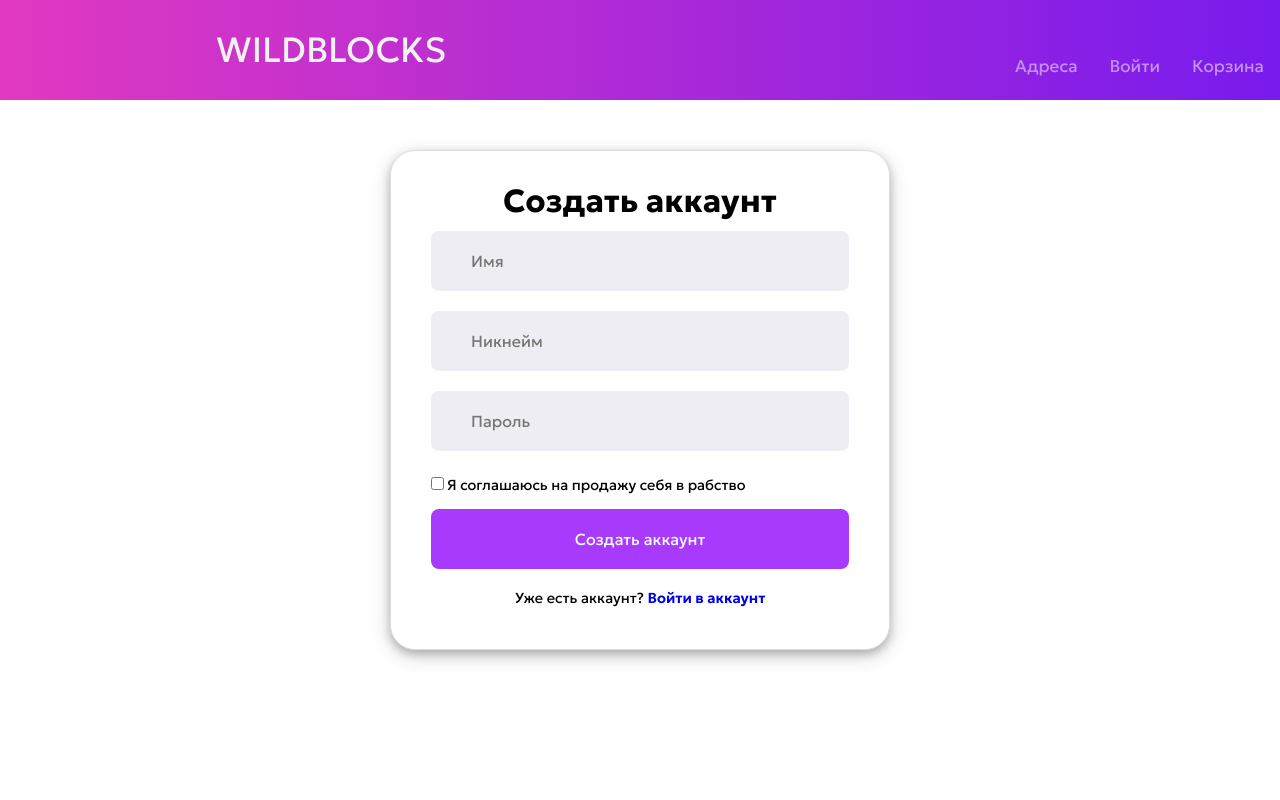
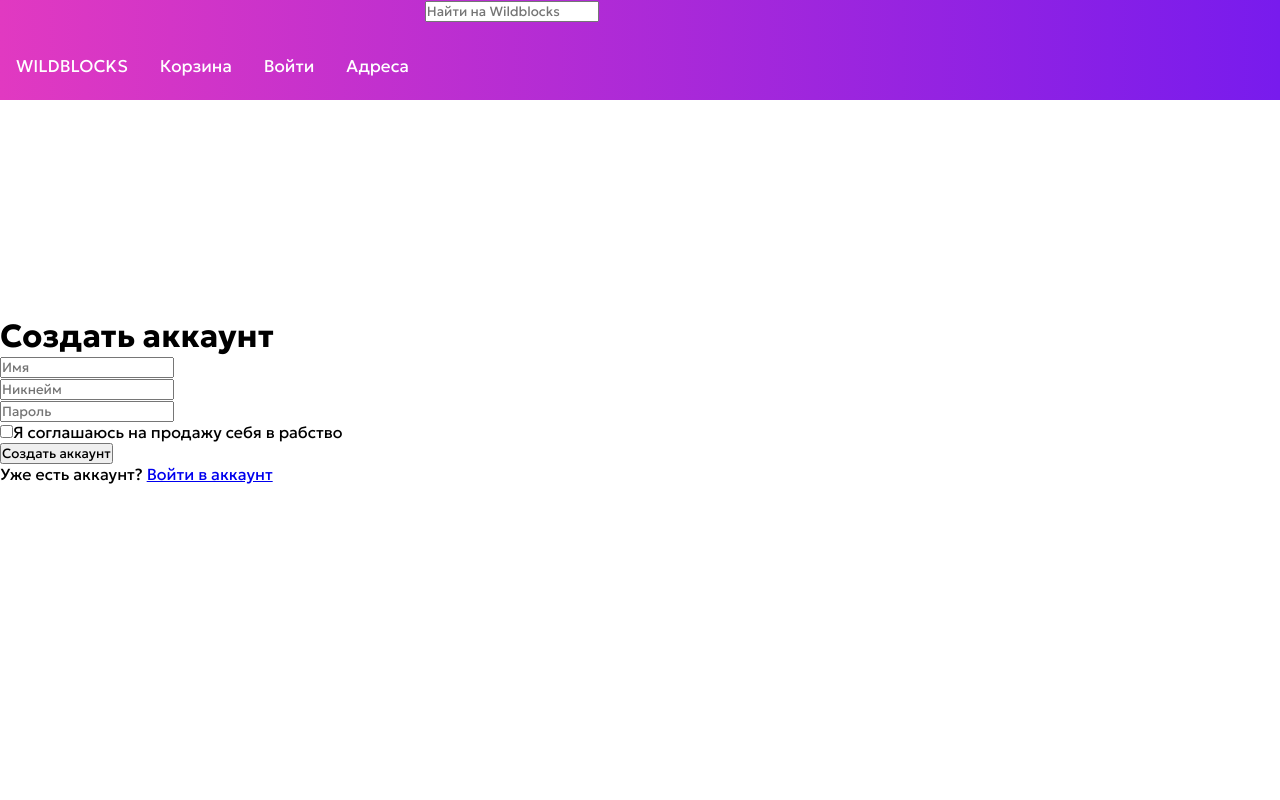
Before and after one commit to vitaliKreyn/vitaliKreyn.github.io, a PHP site: page /register.html in a window 1280 px wide. Run offline with PHP 8.4, Linux system fonts and the light colour scheme.

Commit message:
Update style.css

```diff
--- a/style.css
+++ b/style.css
@@ -10,17 +10,25 @@
 body {
   background-color: white;
   display: flex;
+  justify-content: left;
+  align-items: center;
+  min-height: 100vh;
+}
+body[name="adres"] {
+  background-color: white;
+  display: flex;
   justify-content: center;
   align-items: center;
+  text-align: left;
   min-height: 100vh;
 }
 
 .button {
   background-color: rgba(255, 255, 255, 1); /* Green */
   border: none;
-  color: black;
+  color: white;
   padding: 15px 32px;
-  text-align: center;
+  text-align: left;
   text-decoration: none;
   display: inline-block;
   font-size: 16px;
@@ -37,23 +45,8 @@ body {
 
 .button2:hover {
   box-shadow: 0 12px 16px 0 rgba(0,0,0,0.24),0 17px 50px 0 rgba(0,0,0,0.19);
-
 }
 
-input[placeholder="Найти на Wildblocks"] {
-  width: 800px;
-  box-sizing: border-box;
-  border: 0px solid #ccc;
-  border-radius: 8px;
-  font-size: 16px;
-  background-color: white;
-  background-position: 10px 10px;
-  background-repeat: no-repeat;
-  padding: 12px 20px 12px 40px;
-  position: relative;
-  top: 18px; left: 0px;
-  height: 60px;
-}
 
 header {
   list-style-type: none;
@@ -65,6 +58,7 @@ header {
   top: 0;
   width: 100%;
   height: 100px;
+  z-index: 999999;
 }
 
 /* Add a black background color to the top navigation */
@@ -76,18 +70,12 @@ header {
 
 /* Style the links inside the navigation bar */
 .topnav a {
-  float: right;
-  color: #c58ff6;
+  float: left;
+  color: white;
   text-align: center;
   padding: 55px 16px;
   text-decoration: none;
   font-size: 17px;
-}
-
-/* Change the color of links on hover */
-.topnav a:hover {
-  background-color: #a73afd;
-  color: white;
 }
 
 /* Add a color to the active/current link */
@@ -100,109 +88,16 @@ header {
 }
 .topnav a[href="index.html"] {
   float: left;
-  color: #f2f2f2;
-  padding: 28px 16px;
+  color: white;
+  text-align: center;
+  padding: 55px 16px;
   text-decoration: none;
-  font-size: 35px;
-  margin-left: 200px; margin-right: 100px;
+  font-size: 17px;
 }
 
-/* Add a color to the active/current link */
-.topnav a.active[href="index.html"] {
-  background-color: rgba(250, 143, 198, 0.8);
-  color: white;
+.div h3 {
+  color:white;
 }
-
-.wrapper {
-  width: 500px;
-  height: 500px;
-  background: white;
-  box-shadow: 0 4px 8px 0 rgba(0, 0, 0, 0.2), 0 6px 20px 0 rgba(0, 0, 0, 0.19);
-  border: 1px solid #ddd;
-  border-radius: 25px;
-  justify-content: center;
-  align-items: center;
-  padding: 30px 40px;
+.div[class="test"] {
+  text-align: left;
 }
-.wrapper h1 {
-  text-align: center;
-}
-
-input[id="nickname"] {
-
-  width: 100%;
-  border: 0px solid #ccc;
-  border-radius: 8px;
-  font-size: 16px;
-  background-color: #ededf3;
-  background-repeat: no-repeat;
-  position: relative;
-  height: 40px;
-  padding: 30px 40px;
-  margin: 10px 0;
-}
-input[id="password"] {
-
-  width: 100%;
-  border: 0px solid #ccc;
-  border-radius: 8px;
-  font-size: 16px;
-  background-color: #ededf3;
-  background-repeat: no-repeat;
-  position: relative;
-  height: 40px;
-  padding: 30px 40px;
-  margin: 10px 0;
-}
-input[id="name"] {
-
-  width: 100%;
-  border: 0px solid #ccc;
-  border-radius: 8px;
-  font-size: 16px;
-  background-color: #ededf3;
-  background-repeat: no-repeat;
-  position: relative;
-  height: 40px;
-  padding: 30px 40px;
-  margin: 10px 0;
-}
-.wrapper .btn {
-  width: 100%;
-  height: 60px;
-  border-radius: 8px;
-  font-size: 16px;
-  background: #a73afd;
-  border: none;
-  color: white;
-}
-.wrapper .btn:hover {
-  background: #b253fd;
-}
-
-input[name="nickname"]:hover  {
-  background: #e8e8f0;
-}
-input[name="password"]:hover  {
-  background: #e8e8f0;
-}
-
-.wrapper .register-link {
-  font-size: 14.5px;
-  text-align: center;
-  margin-top: 20px;
-}
-.wrapper .remember-forgot {
-  font-size: 14.5px;
-  display: flex;
-  justify-content: space-between;
-  margin: 15px 0 15px;
-}
-.register-link p a {
-  text-decoration: none;
-  font-weight: 600;
-}
-.remember-forgot label input {
-  accent-color: #fff;
-  margin-right: 3px;
-}
```
